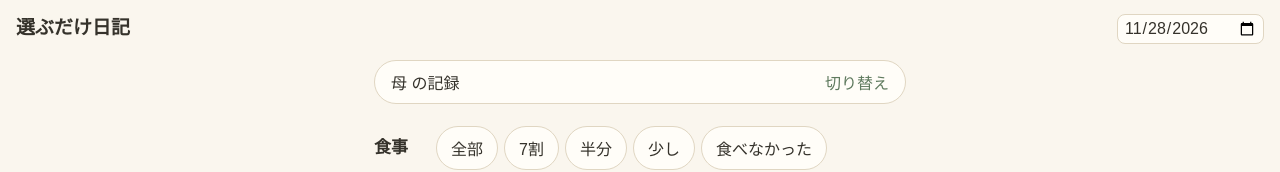
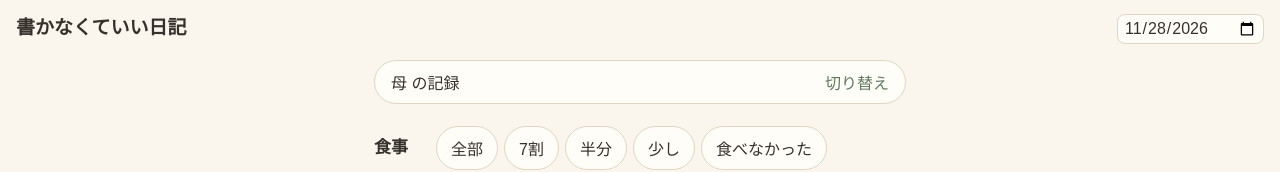
Before and after one commit to k-daisuke-works/machikado-concierge, a plain HTML site: page kotoba-no-ie/index.html in a window 1280 px wide. Shown: the top 172 px of the page. Drawn offline with Linux system fonts and the light colour scheme.

Commit message:
Rename the diary app to 書かなくていい日記

```diff
--- a/kotoba-no-ie/index.html
+++ b/kotoba-no-ie/index.html
@@ -3,7 +3,7 @@
 <head>
 <meta charset="UTF-8">
 <meta name="viewport" content="width=device-width, initial-scale=1, viewport-fit=cover">
-<title>選ぶだけ日記</title>
+<title>書かなくていい日記</title>
 <style>
 :root{
   --bg:#FAF6EE; --card:#FFFDF8; --ink:#35322B; --sub:#7A7264;
@@ -84,7 +84,7 @@ pre.prompt{white-space:pre-wrap; word-break:break-word; background:var(--card);
 </head>
 <body>
 <header>
-  <h1>選ぶだけ日記</h1>
+  <h1>書かなくていい日記</h1>
   <div class="datebox"><input type="date" id="datePick"></div>
 </header>
 <main>
```
